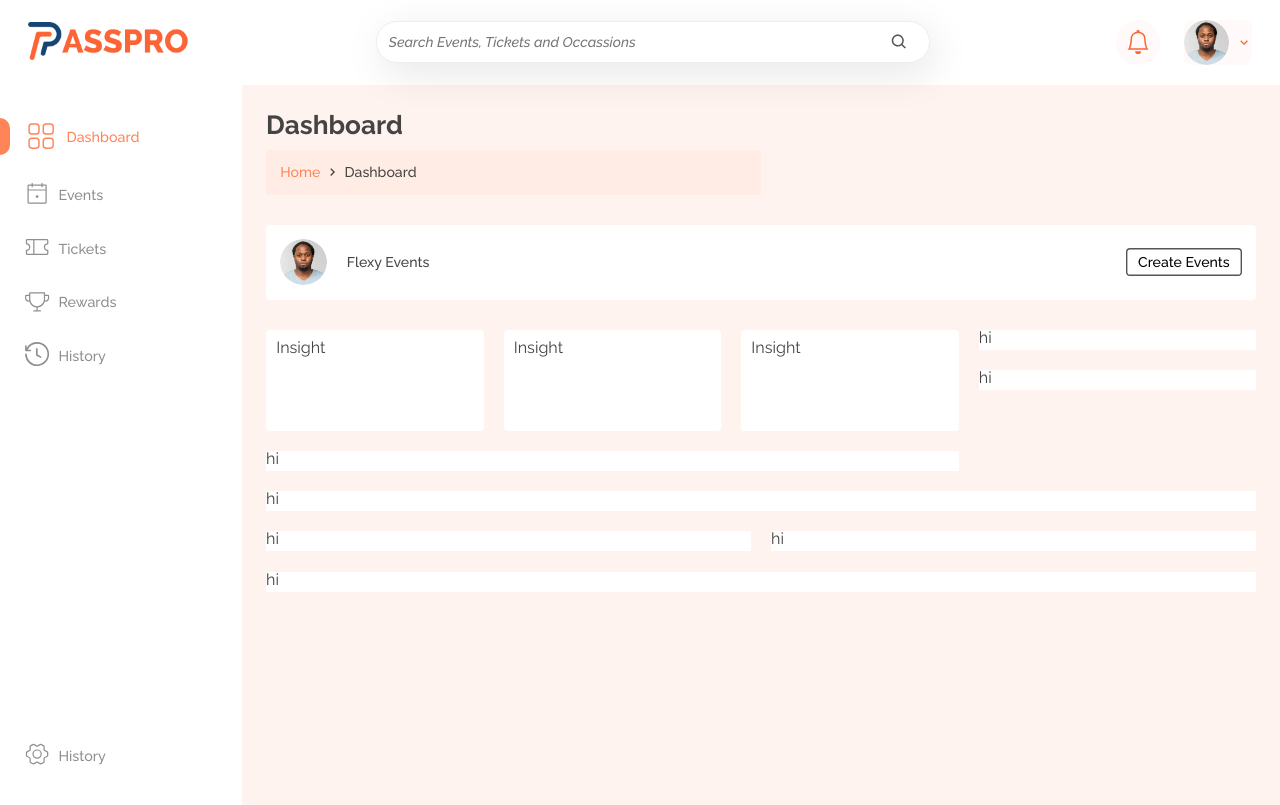
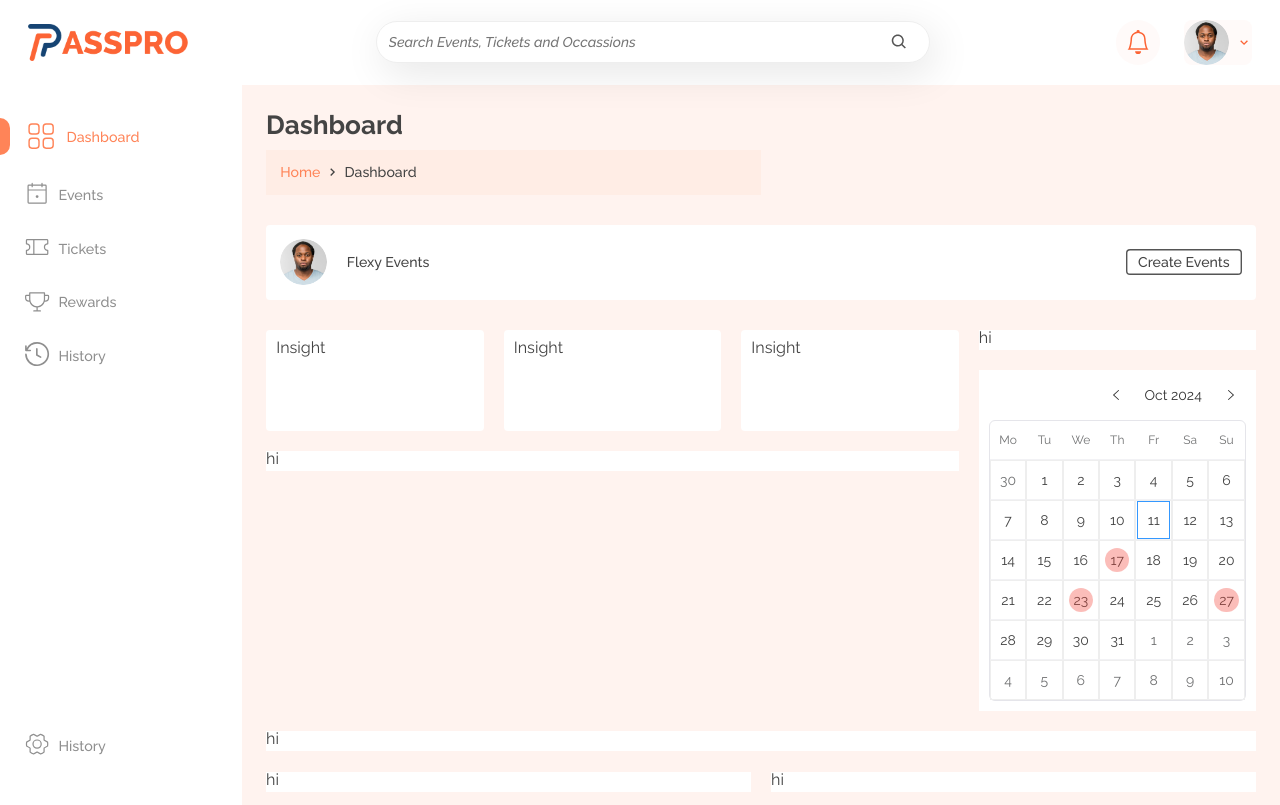
Before and after one commit to idowudamolaolatunji/web-passpro, a React (Vite) app: page / in a window 1280 px wide. Built offline with nearby package versions, Linux system fonts and the light colour scheme.

Commit message:
committing

```diff
--- a/package.json
+++ b/package.json
@@ -12,12 +12,14 @@
   "dependencies": {
     "localforage": "^1.10.0",
     "match-sorter": "^6.3.4",
+    "moment": "^2.30.1",
     "react": "^18.3.1",
     "react-dom": "^18.3.1",
     "react-icons": "^5.3.0",
     "react-otp-input": "^3.1.1",
     "react-router-dom": "^6.27.0",
     "react-use": "^17.5.1",
+    "rsuite": "^5.73.0",
     "sort-by": "^1.2.0"
   },
   "devDependencies": {
--- a/src/auth/login/index.jsx
+++ b/src/auth/login/index.jsx
@@ -11,7 +11,7 @@ import AuthUI from '../authComponents/AuthUI';
 
 function index() {
     const [formData, setFormData] = useState({
-        role: "user",
+        // role: "user",
         email: "",
         password: ""
     });
@@ -32,7 +32,7 @@ function index() {
             <form className="auth--form">
                 <h2 className="form--heading">Sign In</h2>
 
-                <div className="form--clicks">
+                {/* <div className="form--clicks">
                     <div className={
                         `form--click ${formData.role == "user" ? 'is-selected' : ''}`}
                         onClick={() => setFormData({ ...formData, role: "user" })}
@@ -41,7 +41,7 @@ function index() {
                                 form--click ${formData.role == "event-creator" ? 'is-selected' : ''}`}
                         onClick={() => setFormData({ ...formData, role: "event-creator" })}
                     >Event Creator <span></span></div>
-                </div>
+                </div> */}
 
                 <div className="form--item">
                     <label htmlFor="email" className="form--label">Email <Asterisk /></label>
--- a/src/auth/signup/index.jsx
+++ b/src/auth/signup/index.jsx
@@ -12,7 +12,7 @@ import AuthUI from '../authComponents/AuthUI';
 
 function index() {
     const [formData, setFormData] = useState({
-        role: "user",
+        role: "event-creator",
         name: "",
         phone: "",
         email: "",
@@ -38,14 +38,14 @@ function index() {
             <form className="auth--form">
                 <h2 className="form--heading">SignUp</h2>
 
-                <div className="form--clicks">
+                {/* <div className="form--clicks">
                     <div className={`form--click ${formData.role == "user" ? 'is-selected' : ''}`}
                         onClick={() => setFormData({ ...formData, role: "user" })}
                     >User <span></span></div>
                     <div className={`form--click ${formData.role == "event-creator" ? 'is-selected' : ''}`}
                         onClick={() => setFormData({ ...formData, role: "event-creator" })}
                     >Event Creator <span></span></div>
-                </div>
+                </div> */}
 
                 <div className="form--item">
                     <label htmlFor="name" className="form--label">Full name <Asterisk /></label>
--- a/src/main.jsx
+++ b/src/main.jsx
@@ -2,6 +2,8 @@ import { StrictMode } from 'react'
 import { createRoot } from 'react-dom/client'
 import { DataProvider } from './context/DataContext.jsx';
 import App from './App.jsx'
+
+import 'rsuite/dist/rsuite.min.css';
 import './index.css';
 import './page.css';
 
--- a/src/page.css
+++ b/src/page.css
@@ -117,19 +117,131 @@
 
 
 
+/* ================================== */
+
+.rs-stack {
+    height: auto !important;
+    transition: all .3s;
+    display: flex;
+    flex-direction: column;
+    gap: 0;
+}
+
+/* CALENDER HEADER */
+.rs-calendar-header {
+    width: 100% !important;
+    display: flex;
+    align-items: center;
+}
+
+/* MONTH TOOLBAR */
+.rs-calendar-header-month-toolbar {
+    margin-left: auto !important;
+    width: auto;
+}
+
+/* TODAY'S BUTTON */
+.rs-calendar-btn-today {
+    display: none;
+}
+
+/* TABLE TODAY CELL UNDO STYLE */
+.rs-calendar-panel .rs-calendar-table-cell-is-today .rs-calendar-table-cell-day {
+    background-color: transparent !important;
+    color: inherit !important;
+}
+
+/* UPCOMING BADGE STYLE */
+.rs-badge-independent.rs-badge-dot {
+    position: absolute;
+    width: 2.4rem;
+    height: 2.4rem;
+    border-radius: 50%;
+    opacity: .35;
+    color: red;
+}
+
+/* TABLE CELLS */
+.rs-calendar-table-cell {
+    border: 1px solid #eee;
+}
+
+/* UPCOMING LIST */
+.rs-list {
+    margin: 0 1rem;
+    border: none;
+    box-shadow: unset !important;
+}
+.rs-list-item {
+    display: flex;
+    flex-direction: column;
+    gap: .8rem;
+    padding: 0 0 2rem;
+}
+.rs-list-item div {
+    display: flex;
+    align-items: center;
+    gap: .4rem;
+    font-size: 1.4rem;
+}
+.rs-list-item div span {
+    font-weight: 400;
+}
+.rs-list-item div p {
+    font-weight: 600;
+}
+
+/* ================================== */
 
 
 
-@media screen and (max-width: 1000px) {
+
+
+
+@media screen and (max-width: 1030px) {
     .dashboard--grid {
         grid-template-columns: 1fr;
     }
+
+    .rs-stack {
+        display: grid;
+        grid-template-columns: 2fr 1fr;
+        gap: 1rem !important;
+    }
+    .rs-list {
+        border: none;
+        box-shadow: unset !important;
+        margin: 0;
+
+    }
+
+    .rs-list-item {
+        padding: 2rem 0;
+        height: 100%;
+        min-height: 10rem;
+    }
 }
 
+@media screen and (max-width: 550px) {
+    .rs-stack {
+        grid-template-columns: 1fr;
+        gap: 0;
+    }
+    .rs-list {
+        margin: 0 1rem;
+    }
+    .rs-list-item {
+        padding: 0 0 2rem;
+        height: auto;
+        min-height: auto;
+    }
+}
 
 
 @media screen and (max-width: 420px) {
     .page__section--crumbs {
         width: 100%;
     }
+
+
 }
--- /dev/null
+++ b/src/pages/home/homeComponents/UpcomingCalender.jsx
@@ -0,0 +1,125 @@
+import moment from 'moment';
+import React, { useEffect, useState } from 'react'
+import { useWindowSize } from 'react-use';
+import { Badge, Calendar, HStack, List } from 'rsuite';
+
+const upcomingEvents = [
+    { name: "This fellowsip", eventDate: "2024-10-17T02:00:00.000+00:00", location: "Lagos Nigeria" },
+    { name: "This fellowsip2", eventDate: "2024-10-27T03:00:00.000+00:00", location: "Lagos Nigeria" },
+    { name: "This fellowsip4", eventDate: "2024-12-27T04:00:00.000+00:00", location: "Lagos Nigeria" },
+    { name: "This fellowsip3", eventDate: "2024-10-23T05:00:00.000+00:00", location: "Lagos Nigeria" },
+];
+
+
+
+function UpcomingCalender() {
+    const { width } = useWindowSize()
+    const [selectedDate, setSelectedDate] = useState(null);
+    const [avail, setAvail] = useState(false);
+
+    console.log(avail)
+
+    // SELECT AN UPCOMING
+    const handleSelect = function(date) {
+        setSelectedDate(date);
+    };
+
+
+    // THE FUNCTION THAT FINDS THE UPCOMING EVENTS FOR THE DATA FROM THE BACKEND
+    const getUpcomingList = function (date) {
+        if (!date) {
+            return [];
+        }
+
+        const comingEventTime = upcomingEvents.map((upcoming) => {
+            const date = new Date(upcoming?.eventDate);
+            const time = moment(date).format('h:mm a');
+            return time;
+        });
+
+        const comingEventDays = upcomingEvents.map((upcoming) => new Date(upcoming?.eventDate).getDate());
+        const comingEventMonths = upcomingEvents.map((upcoming) => new Date(upcoming?.eventDate).getMonth() + 1);
+
+
+        const day = new Date(date).getDate();
+        const month = new Date(date).getMonth() + 1;
+
+        let upcoming = [];
+
+        comingEventDays.forEach((evtDay, index) => {
+            if (day === evtDay && month === comingEventMonths[index]) {
+                return upcoming = [{
+                    name: upcomingEvents[index]?.name,
+                    time: comingEventTime[index],
+                    location: upcomingEvents[index]?.location,
+                },];
+            }
+        });
+
+        return upcoming;
+    }
+
+
+    // THE FUNCTION THAT GET AND PLACE A BADGE ON THE UPCOMING EVENTS
+    const renderCell = function (date) {
+        const list = getUpcomingList(date);
+
+        if (list.length) {
+            return <Badge className="calendar-todo-item-badge" />;
+        }
+
+        return null;
+    }
+
+    // UPCOMING LIST COMPONENT
+    const UpcomingList = function({ date }) {
+        const list = getUpcomingList(date);
+
+        useEffect(() => {
+            console.log(date, list, selectedDate)
+            if(!list.length) {
+                setAvail(false)
+            } else {
+                setAvail(true)
+            }
+        }, [date]);
+
+
+        if (!list.length) {
+            return null;
+        }
+
+        return (
+            <List style={{ flex: 1 }} bordered>
+                {list.map(item => (
+                    <List.Item key={item?.time}>
+                        <div>
+                            <span>Name:</span>
+                            <p>{item?.name}</p>
+                        </div>
+                        <div>
+                            <span>Time:</span>
+                            <p>{item?.time}</p>
+                        </div>
+                        <div>
+                            <span>Location:</span>
+                            <p>{item?.location}</p>
+                        </div>
+                    </List.Item>
+                ))}
+            </List>
+        );
+    };
+
+    return (
+        <div className="dashboard--card">
+            <HStack spacing={0} style={ (width < 1030 && width > 550 && avail) ? { gridTemplateColumns: "2fr 1fr" } : (width < 1030 && width > 550 && !avail) && { gridTemplateColumns: "1fr"}} alignItems="flex-start" wrap>
+                <Calendar onSelect={handleSelect} bordered compact renderCell={renderCell} style={{ width: "auto", height: "auto" }} />
+                <UpcomingList date={selectedDate} />
+            </HStack>
+        </div>
+    );
+
+}
+
+export default UpcomingCalender
--- a/src/pages/home/index.jsx
+++ b/src/pages/home/index.jsx
@@ -3,6 +3,8 @@ import DashboardBase from '../../ui/DashboardBase'
 import PageTop from '../../components/PageTop'
 import OrganizationCard from './homeComponents/OrganizationCard'
 import HomeInsightGrid from './homeComponents/HomeInsightGrid'
+import UpcomingCalender from './homeComponents/UpcomingCalender'
+
 
 function index() {
     return (
@@ -28,9 +30,7 @@ function index() {
                         <div className="dashboard--card">
                             hi
                         </div>
-                        <div className="dashboard--card">
-                            hi
-                        </div>
+                        <UpcomingCalender />
                     </div>
 
                 </div>
--- a/src/ui/dashboard.css
+++ b/src/ui/dashboard.css
@@ -62,7 +62,7 @@
 	cursor: pointer;
 }
 .notification--icon {
-	color: rgba(252, 100, 53, 1);
+	color: var(--primary-1);
 	justify-content: center;
 }
 .notification--icon svg {
@@ -77,7 +77,7 @@
 	object-fit: cover;
 }
 .user--profile svg {
-	color: rgba(252, 100, 53, 1);
+	color: var(--primary-1);
 	font-size: 1.6rem;
 }
 
@@ -117,7 +117,7 @@
 }
 .menu--item:hover,
 .menu--item.is-active {
-	color: rgba(255, 132, 88, 1);
+	color: var(--primary-2);
 }
 .menu--icon svg {
 	font-size: 2.6rem;
@@ -135,7 +135,7 @@
 .menu--item.is-active::before {
 	display: inline-block;
 	content: "";
-	background-color: rgba(255, 132, 88, 1);
+	background-color: var(--primary-2);
 	width: 1rem;
 	height: 100%;
 	border-top-right-radius: 5rem;
```
Also changed, not shown: 1 other file (tests, documents, lock files or other folders).
